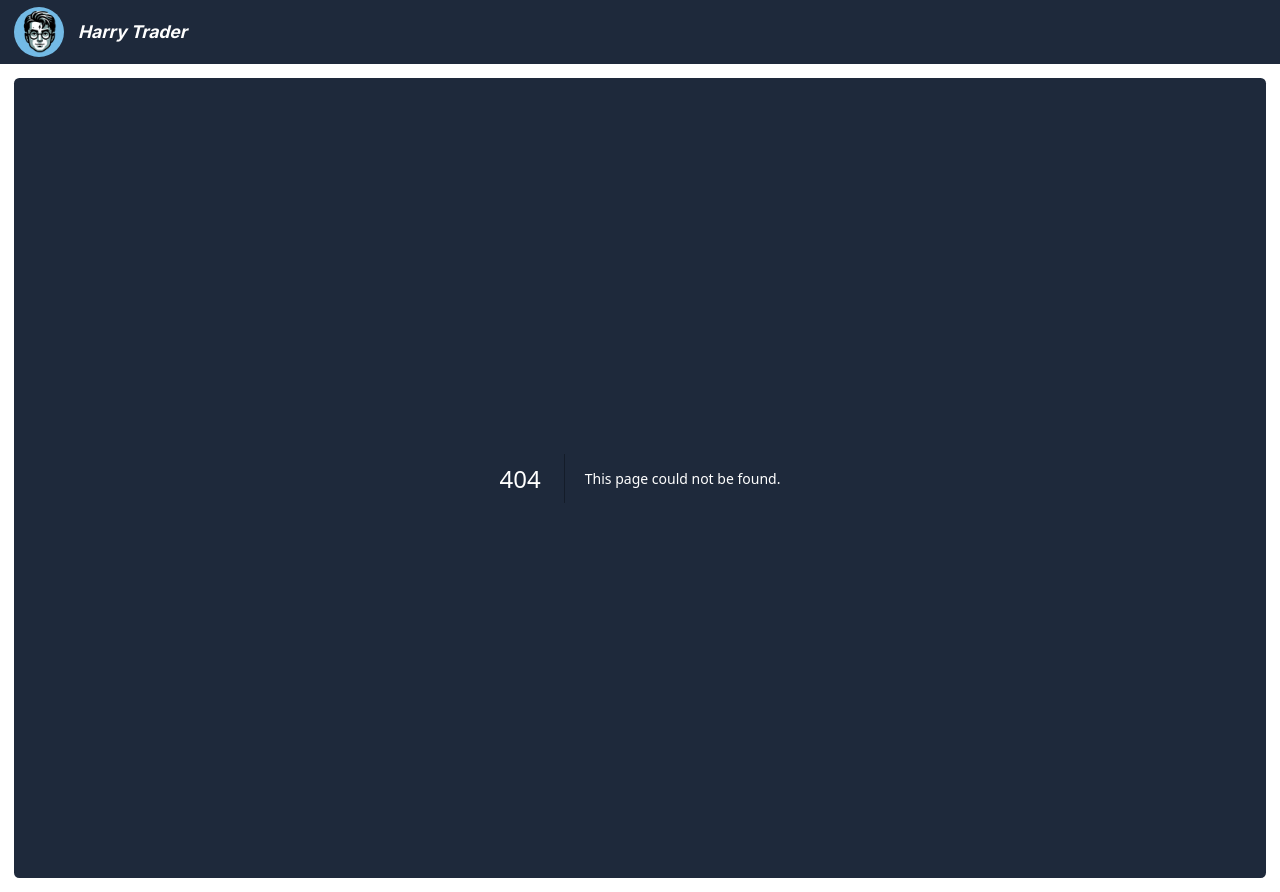
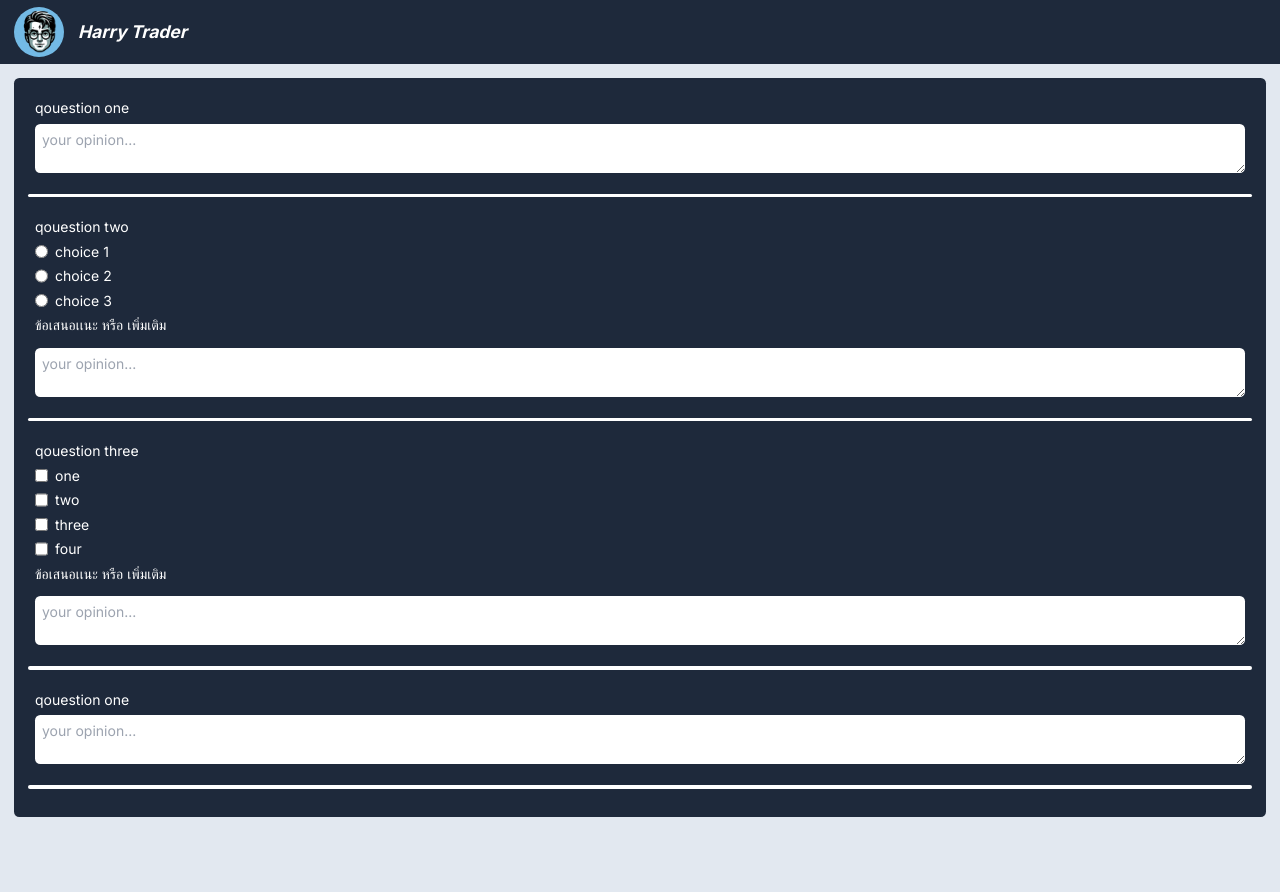
Before and after one commit to AttaphonTae/goldtrade, a Next.js app: page /form in a window 1280 px wide. Before the commit this address had no page. After the commit the page ends 831 px from the top, so only its background shows below. Built offline with nearby package versions, Linux system fonts and the light colour scheme.

Commit message:
add form for answer

```diff
--- /dev/null
+++ b/app/form/page.tsx
@@ -0,0 +1,61 @@
+'use client'
+import InputRadio from '@/components/InputRadio'
+import InputCheckbox from '@/components/InputSelected'
+import InputTextField from '@/components/InputText'
+import React from 'react'
+
+export default function page() {
+    const formList:FormQuestion[] = [
+        {
+            id:'1',question:'qouestion one',type:'answer',choices:[],note:''
+        },
+        {
+            id:'2',question:'qouestion two',type:'select-one',choices:['choice 1','choice 2','choice 3'],note:''
+        },
+        {
+            id:'3',question:'qouestion three',type:'select-many',choices:['one','two','three','four'],note:''
+        },
+        {
+            id:'4',question:'qouestion one',type:'answer',choices:[],note:''
+        }
+    ]
+    const GenerateList = (form:FormQuestion) =>{
+        if(form.type === 'answer'){
+            return <InputTextField
+                        onChangeForm={form=>{
+                            console.log(form)
+                        }}
+                        formQuestion = {form}
+                    />
+        }
+        else if(form.type === 'select-one'){
+            return <InputRadio
+            onChangeForm={form=>{
+                console.log(form)
+            }}
+            formQuestion = {form} />
+        }
+        else if(form.type === 'select-many'){
+            return <InputCheckbox
+            onChangeForm={form=>{
+                console.log(form)
+            }}
+            formQuestion = {form} />
+        }
+    }
+  return (
+    <div className='flex flex-col p-4'>
+        {
+            formList.map(quest =>{
+                return <div key={quest.id}>
+                    {GenerateList(quest) }
+
+                    <div className='bg-white w-full h-1 rounded-full my-4'/>
+                </div>
+            })
+        }
+
+
+    </div>
+  )
+}
--- /dev/null
+++ b/components/InputRadio.tsx
@@ -0,0 +1,45 @@
+'use client'
+import React, { useEffect, useState } from 'react'
+
+interface InputProps {
+    formQuestion:FormQuestion,
+    onChangeForm: (form:FormAnswer)=>void,
+}
+export default function InputRadio({formQuestion,onChangeForm}:InputProps) {
+    const [form,setForm] = useState<FormAnswer>({
+        id:formQuestion.id,
+        choices:[],
+        answer:'',
+
+    })
+    useEffect(()=>{
+        onChangeForm(form)
+    },[form])
+  return (
+    <div className='p-2 flex flex-col gap-2'>
+         <p>{formQuestion.question}</p>
+         {
+            formQuestion.choices.map((value, index) =>{
+                return <div className='flex gap-2'  key={formQuestion.question+'-radio-'+index}>
+                            <input
+                                        type="radio"
+                                        name={formQuestion.id}
+                                        onChange={e=>{
+                                            if(e.target.checked){
+                                                setForm({...form,choices:[index+1]})
+                                            }
+                                        }}
+                                />
+                                <p>{value}</p>
+                        </div>
+            })
+         }
+         <div className='flex flex-col gap-4'>
+            <p>{'ข้อเสนอเเนะ หรือ เพิ่มเติม'}</p>
+            <textarea onChange={(e)=>{
+                setForm({...form,answer: e.target.value})
+            }} className='p-2 rounded-md text-slate-800' placeholder='your opinion...' />
+         </div>
+    </div>
+  )
+}
--- /dev/null
+++ b/components/InputSelected.tsx
@@ -0,0 +1,52 @@
+'use client'
+import React, { useEffect, useState } from 'react'
+
+interface InputProps {
+    formQuestion:FormQuestion,
+    onChangeForm: (form:FormAnswer)=>void,
+}
+export default function InputCheckbox({formQuestion,onChangeForm}:InputProps) {
+    const [form,setForm] = useState<FormAnswer>({
+        id:formQuestion.id,
+        choices:[],
+        answer:'',
+    })
+    useEffect(()=>{
+        onChangeForm(form)
+    },[form])
+  return (
+    <div className='p-2 flex flex-col gap-2'>
+         <p>{formQuestion.question}</p>
+         {
+            formQuestion.choices.map((value, index) =>{
+                return <div className='flex gap-2'  key={formQuestion.question+'-radio-'+index}>
+                            <input
+                                        type="checkbox"
+                                        name={formQuestion.id}
+                                        onChange={e => {
+                                            if (e.target.checked) {
+                                                console.log('add');
+                                                if (!form.choices.includes(index)) {
+                                                    const list = [...form.choices, index];
+                                                    setForm({ ...form, choices: list });
+                                                }
+                                            } else {
+                                                const list = form.choices.filter((item, i) => i !== index);
+                                                setForm({ ...form, choices: list });
+                                            }
+                                        }}
+
+                                />
+                                <p>{value}</p>
+                        </div>
+            })
+         }
+         <div className='flex flex-col gap-4'>
+            <p>{'ข้อเสนอเเนะ หรือ เพิ่มเติม'}</p>
+            <textarea onChange={(e)=>{
+                setForm({...form,answer: e.target.value})
+            }} className='p-2 rounded-md text-slate-800' placeholder='your opinion...' />
+         </div>
+    </div>
+  )
+}
--- /dev/null
+++ b/components/InputText.tsx
@@ -0,0 +1,29 @@
+'use client'
+import React, { useEffect, useState } from 'react'
+
+interface InputProps {
+    formQuestion:FormQuestion,
+    onChangeForm: (form:FormAnswer)=>void,
+}
+export default function InputTextField({formQuestion,onChangeForm}:InputProps) {
+    const [form,setForm] = useState<FormAnswer>({
+        id:formQuestion.id,
+        choices:[],
+        answer:'',
+    })
+    useEffect(()=>{
+        onChangeForm(form)
+    },[form])
+  return (
+    <div className='p-2 flex flex-col gap-2'>
+         <p>{formQuestion.question}</p>
+
+         <div className='flex flex-col gap-4'>
+
+            <textarea onChange={(e)=>{
+                setForm({...form,answer: e.target.value})
+            }} className='p-2 rounded-md text-slate-800' placeholder='your opinion...' />
+         </div>
+    </div>
+  )
+}
```
Also changed, not shown: type/FormQuestion.ts (added, +12 -0 lines).
